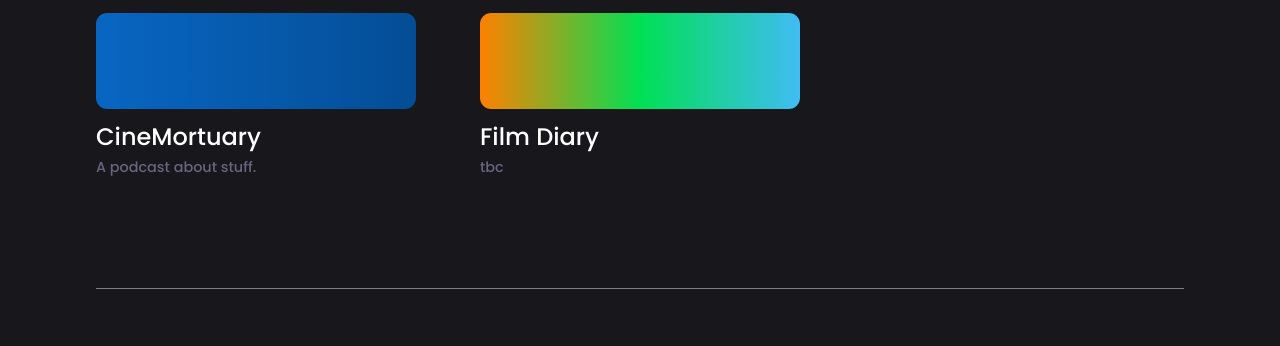
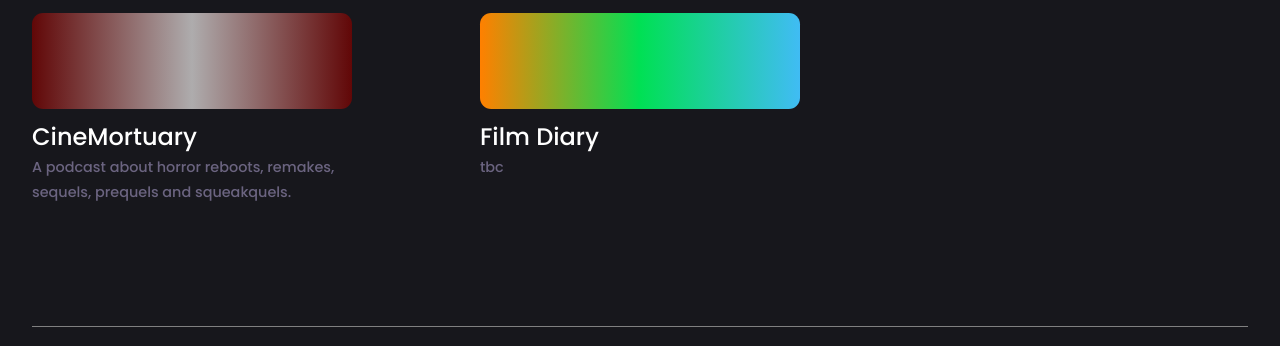
Before and after one commit to filmscratches/website, a plain HTML site: page index.html in a window 1280 px wide. Shown: the part 436-782 px from the top of the page. Drawn offline with nearby package versions, Linux system fonts and the light colour scheme.

Commit message:
Update index.html

```diff
--- a/index.html
+++ b/index.html
@@ -30,11 +30,11 @@
 
                 <a href="http://www.cinemortuary.com" target="_blank" rel="noopener">
                     <li
-                    style="background: linear-gradient(to right, #0866C2, #044d96);">
+                    style="background: linear-gradient(to right, #610707, #AEACAD, #610707);">
                     <i data-feather="cinemortuary"></i>
                     </li>
                     <h2>CineMortuary</h2>
-                    <span class='username'>A podcast about stuff.</span>
+                    <span class='username'>A podcast about horror reboots, remakes, sequels, prequels and squeakquels.</span>
                 </a>
 
 
```
